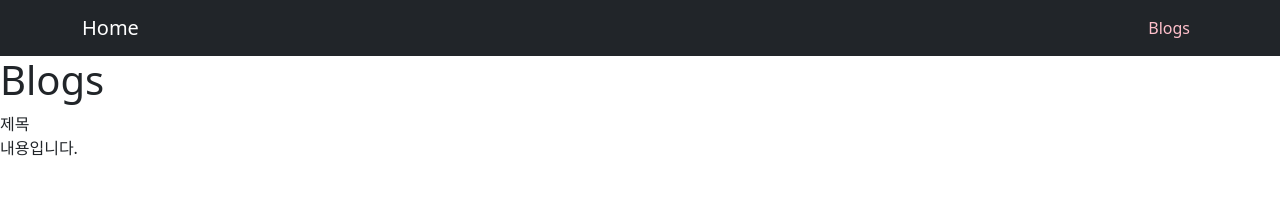
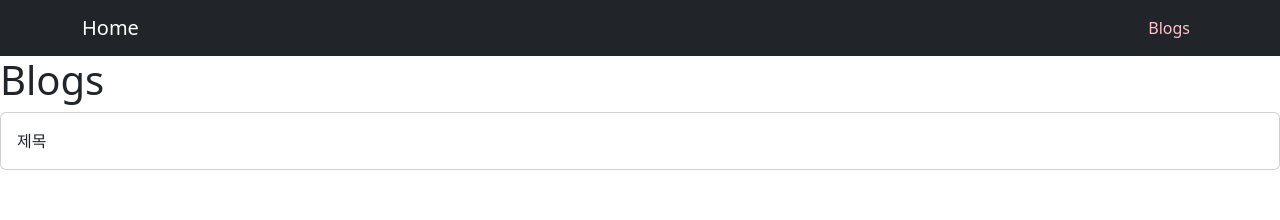
Before and after one commit to kyeongmin1011/react-basic, a React (Create React App) app: page /blogs in a window 1280 px wide. Shown: the top 220 px of the page. Built offline with nearby package versions, Linux system fonts and the light colour scheme; data requests are answered from the project's data file.

Commit message:
25. card 컴포넌트 만들기 (props)

```diff
--- /dev/null
+++ b/src/components/Card.js
@@ -0,0 +1,14 @@
+const Card = ({post}) => {
+  const {title} = post
+
+  console.log('post', post)
+  return (
+      <div className="card mb-3" >
+        <div className="card-body">
+          {title}
+        </div>
+      </div>
+  )
+}
+
+export default Card
--- a/src/pages/ListPage.js
+++ b/src/pages/ListPage.js
@@ -1,5 +1,6 @@
 import axios from "axios";
 import {useEffect, useState} from "react";
+import Card from "../components/Card";
 
 const ListPage = () => {
   const [posts, setPosts] = useState([])
@@ -19,10 +20,7 @@ const ListPage = () => {
       <h1>Blogs</h1>
       {posts.map(post => {
         return (
-          <div key={post.id}>
-            <div>{post.title}</div>
-            <div>{post.content}</div>
-          </div>
+          <Card post={post} key={post.id}/>
         )
       })}
     </div>
```
